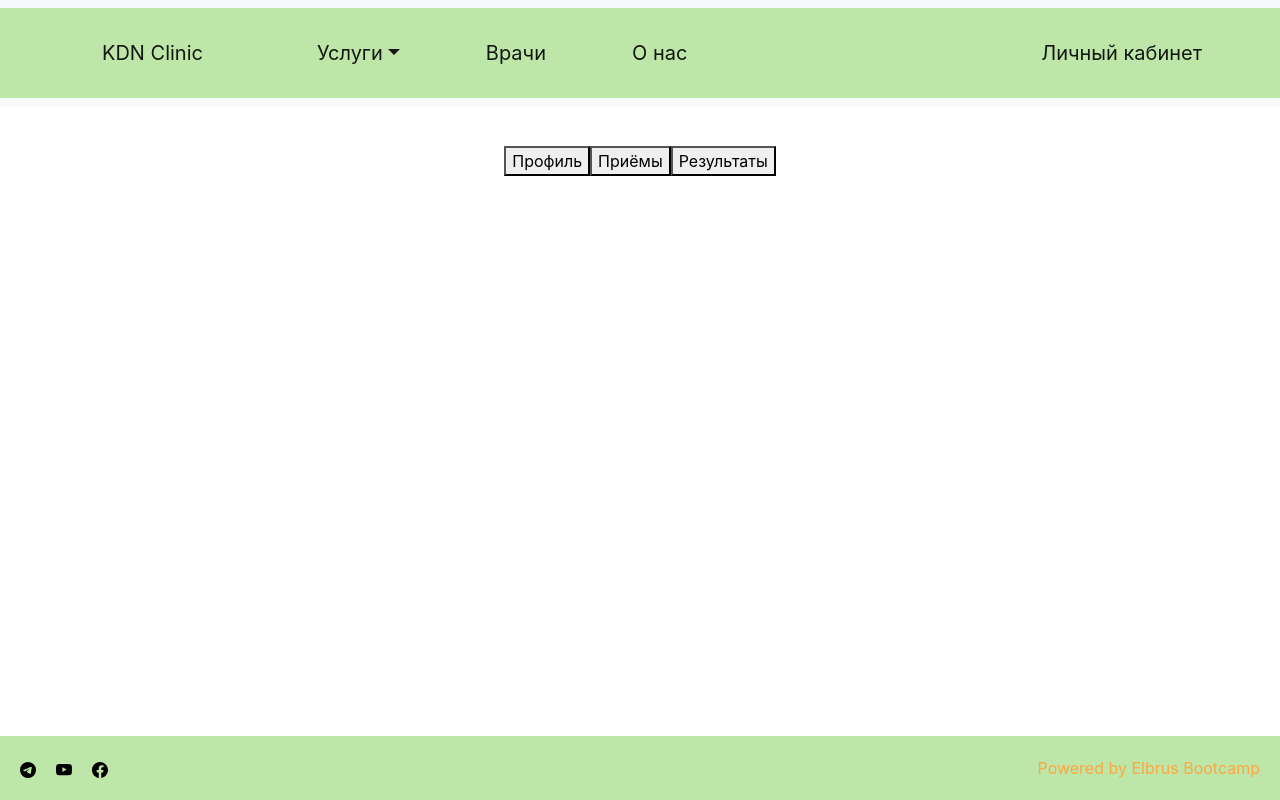
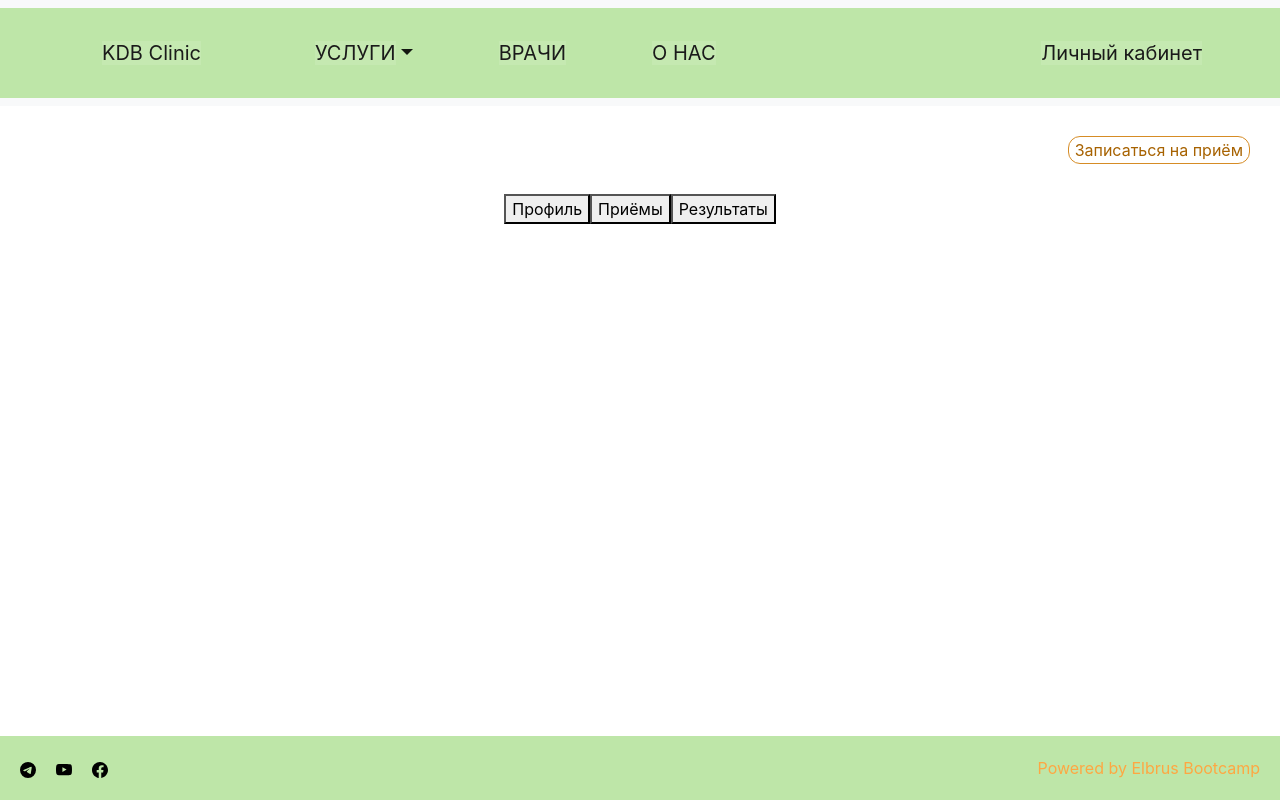
Before and after one commit to Ibra-SPb/KDB-Clinic, a React (Create React App) app in the folder frontend/: page /account in a window 1280 px wide. Built offline with nearby package versions, Linux system fonts and the light colour scheme; no server answers.

Commit message:
all done

```diff
--- a/frontend/src/features/Account/Account.scss
+++ b/frontend/src/features/Account/Account.scss
@@ -16,8 +16,8 @@
   &__appointment {
     margin: 10px;
     cursor: pointer;
-    border: 1px solid #e29932;
-    color: #e29932;
+    border: 1px solid #d68c25;
+    color: #a76201;
     border-radius: 12px;
     background: transparent;
   }
@@ -57,6 +57,9 @@
       display: flex;
       flex: 1;
       align-items: center;
+      // align-items: center;
+      // justify-content: center;
+      // margin: 20px;
     }
 
     &_title {
@@ -150,3 +153,14 @@
     justify-content: center;
   }
 }
+
+.appoint:hover {
+  letter-spacing: 0px;
+  background-color: #e2993281;
+  color: black;
+}
+
+.appoint:hover::before {
+  opacity: 1;
+  transform: scale(1, 1);
+}
--- a/frontend/src/features/Account/AccountHeader.tsx
+++ b/frontend/src/features/Account/AccountHeader.tsx
@@ -18,6 +18,9 @@ export default function AccountHeader(): JSX.Element {
           alt="account_icon"
         /> */}
         <div>{/* {user.name} */}</div>
+        <button type="button" className="account__appointment appoint">
+          Записаться на приём
+        </button>
       </div>
     </div>
   );
--- a/frontend/src/features/Navbar/NavBarStyles.scss
+++ b/frontend/src/features/Navbar/NavBarStyles.scss
@@ -1,3 +1,4 @@
+@import 'https://fonts.googleapis.com/css?family=Open+Sans+Condensed:300';
 a {
   text-decoration: none;
 }
@@ -41,3 +42,56 @@ a {
   justify-content: center;
   align-items: center;
 }
+
+.btn-one {
+  color: #000000;
+  transition: all 0.3s;
+  position: relative;
+}
+.btn-one span {
+  transition: all 0.3s;
+}
+.btn-one::before {
+  content: '';
+  position: absolute;
+  top: -5px;
+  bottom: 5px;
+  left: 0;
+  width: 110%;
+  height: 35px;
+  z-index: 1;
+  opacity: 0;
+  transition: all 0.3s;
+  border-top-width: 2px;
+  border-bottom-width: 2px;
+  border-top-style: solid;
+  border-bottom-style: solid;
+  border-top-color: #e09e3b;
+  border-bottom-color: #e09e3b;
+  transform: scale(0.1, 1);
+}
+.btn-one:hover span {
+  letter-spacing: 2px;
+}
+.btn-one:hover::before {
+  opacity: 1;
+  transform: scale(1, 1);
+}
+.btn-one::after {
+  content: '';
+  position: absolute;
+  bottom: 0;
+  left: 0;
+  width: 100%;
+  height: 100%;
+  z-index: 1;
+  transition: all 0.3s;
+  background-color: rgba(255, 255, 255, 0.1);
+}
+.btn-one:hover::after {
+  opacity: 0;
+  transform: scale(0.1, 1);
+}
+.lk {
+  padding-left: 20px !important;
+}
--- a/frontend/src/features/Navbar/Navbar.tsx
+++ b/frontend/src/features/Navbar/Navbar.tsx
@@ -23,7 +23,7 @@ function Navbar(): JSX.Element {
             <div>
               <NavLink to="/">
                 <a className="navbar-brand" href="#">
-                  KDN Clinic
+                  <span className="btn-one">KDB Clinic</span>
                 </a>
               </NavLink>
             </div>
@@ -45,14 +45,14 @@ function Navbar(): JSX.Element {
               <div className="navbar-nav mr-auto mb-2 mb-lg-0 navbar_center">
                 <li className="nav-item dropdown">
                   <a
-                    className="nav-link dropdown-toggle active"
+                    className="nav-link dropdown-toggle active navbar_text "
                     href="#"
                     id="navbarDropdown"
                     role="button"
                     data-toggle="dropdown"
                     aria-expanded="false"
                   >
-                    Услуги
+                    <span className="btn-one">УСЛУГИ</span>
                   </a>
                   <ul
                     className="dropdown-menu"
@@ -97,15 +97,19 @@ function Navbar(): JSX.Element {
                 </li>
                 <li className="nav-item">
                   <NavLink to="/doctors">
-                    <a className="nav-link active" aria-current="page" href="#">
-                      Врачи
+                    <a
+                      className="nav-link active navbar_text"
+                      aria-current="page"
+                      href="#"
+                    >
+                      <span className="btn-three btn-one">ВРАЧИ</span>
                     </a>
                   </NavLink>
                 </li>
                 <li className="nav-item">
                   <NavLink to="/contacts">
-                    <a className="nav-link active" href="#">
-                      О нас
+                    <a className="nav-link active navbar_text" href="#">
+                      <span className="btn-one">О НАС</span>
                     </a>
                   </NavLink>
                 </li>
@@ -114,30 +118,33 @@ function Navbar(): JSX.Element {
                     <NavLink to="/appoint">
                       <AccountHeader />
                     </NavLink>
-                    <li className="nav-item auth_btns lk_btn nav_item">
+                    <li className="nav-item auth_btns lk_btn nav_item navbar_text">
                       <NavLink className="nav__list-item" to="/account">
-                        <a className="nav-link active" href="#">
-                          Личный кабинет
+                        <a className="nav-link active lk" href="#">
+                          <span className="btn-one lk"> Личный кабинет</span>
                         </a>
                       </NavLink>
                     </li>
                     <li className="nav-item auth_btns quit_btn">
-                      <NavLink className="nav__list-item" to="/enterPage">
+                      <NavLink
+                        className="nav__list-item navbar_text"
+                        to="/enterPage"
+                      >
                         <a
                           onClick={handlelogout}
                           className="nav-link active"
                           href="#"
                         >
-                          Выйти
+                          <span className="btn-one">Выйти</span>
                         </a>
                       </NavLink>
                     </li>
                   </>
                 ) : (
                   <li className="nav-item auth_btns">
-                    <NavLink className="nav__list-item" to="/enterPage">
-                      <a className="nav-link active" href="#">
-                        Личный кабинет
+                    <NavLink className="nav__list-item " to="/enterPage">
+                      <a className="nav-link active navbar_text" href="#">
+                        <span className="btn-one">Личный кабинет</span>
                       </a>
                     </NavLink>
                   </li>
```
